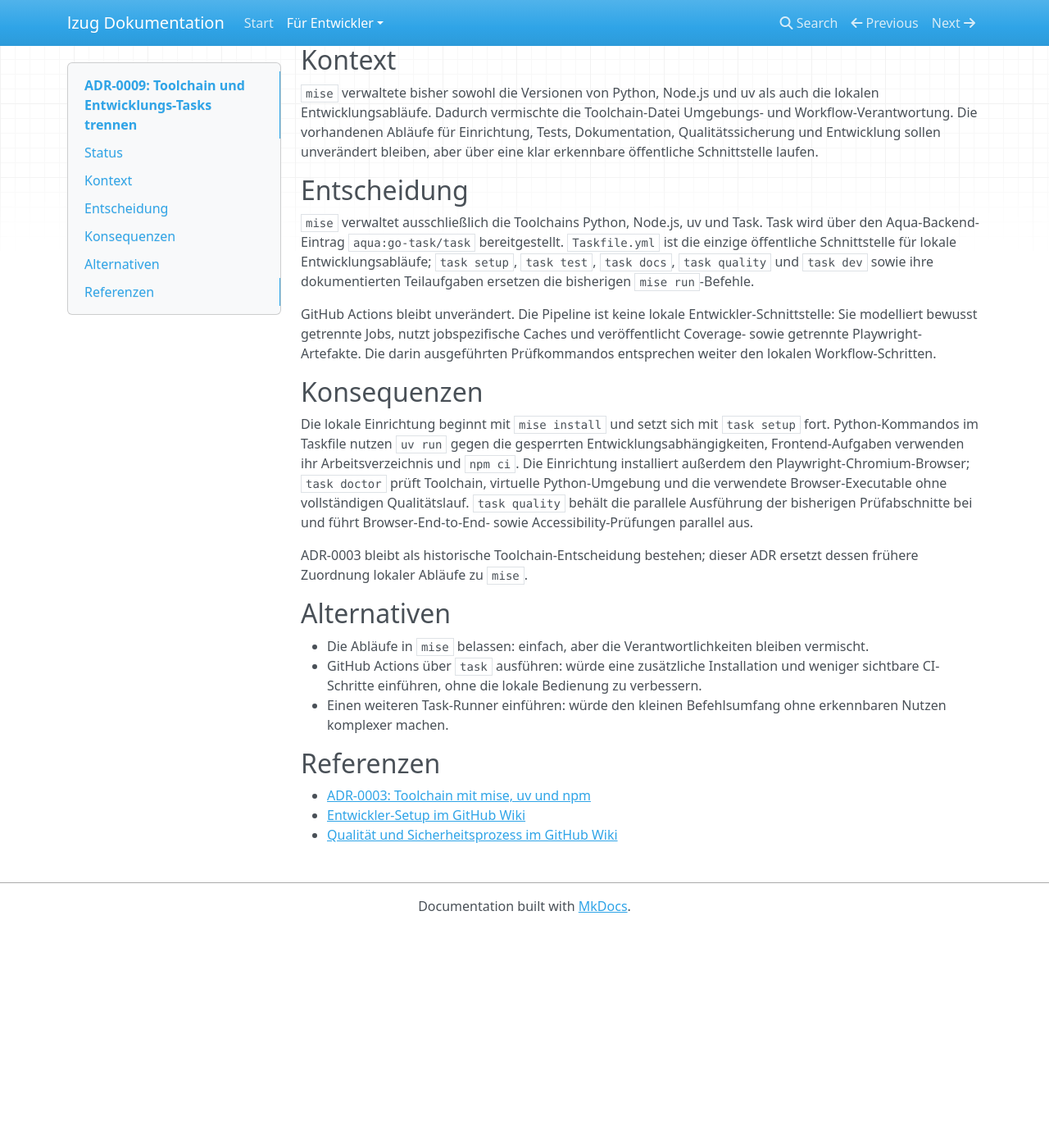
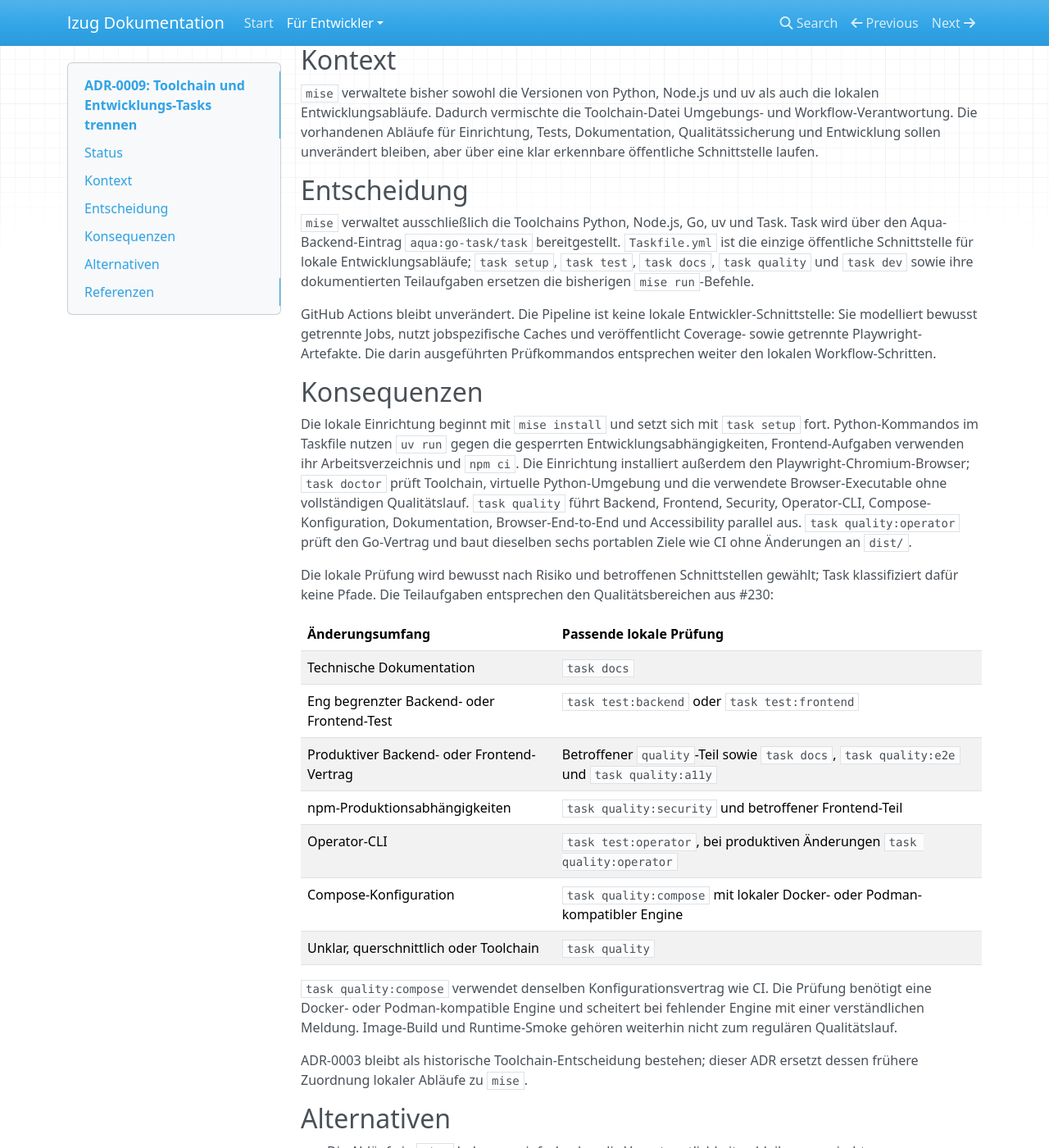
Before and after one commit to lxndrp/lzug, an MkDocs documentation site: the page built from docs/developers/decisions/0009-toolchain-und-entwicklungs-tasks.md, in a window 1280 px wide and 1400 px high, scrolled down 217 px. Shown: the whole window at 82% size. Built offline with MkDocs 1.6.1, drawn with Linux system fonts in a browser that asks for light colours; nearby versions of some CDN libraries; before the commit the page ends 1350 px from its top, so only the background shows below that.

Commit message:
Align local quality tasks with CI

```diff
--- a/docs/developers/decisions/0009-toolchain-und-entwicklungs-tasks.md
+++ b/docs/developers/decisions/0009-toolchain-und-entwicklungs-tasks.md
@@ -14,7 +14,7 @@ bleiben, aber über eine klar erkennbare öffentliche Schnittstelle laufen.
 
 ## Entscheidung
 
-`mise` verwaltet ausschließlich die Toolchains Python, Node.js, uv und Task.
+`mise` verwaltet ausschließlich die Toolchains Python, Node.js, Go, uv und Task.
 Task wird über den Aqua-Backend-Eintrag `aqua:go-task/task` bereitgestellt.
 `Taskfile.yml` ist die einzige öffentliche Schnittstelle für lokale
 Entwicklungsabläufe; `task setup`, `task test`, `task docs`, `task quality` und
@@ -35,9 +35,29 @@ gesperrten Entwicklungsabhängigkeiten, Frontend-Aufgaben verwenden ihr
 Arbeitsverzeichnis und `npm ci`. Die Einrichtung installiert außerdem den
 Playwright-Chromium-Browser; `task doctor` prüft Toolchain, virtuelle
 Python-Umgebung und die verwendete Browser-Executable ohne vollständigen
-Qualitätslauf. `task quality` behält die parallele Ausführung der bisherigen
-Prüfabschnitte bei und führt Browser-End-to-End- sowie Accessibility-Prüfungen
-parallel aus.
+Qualitätslauf. `task quality` führt Backend, Frontend, Security,
+Operator-CLI, Compose-Konfiguration, Dokumentation, Browser-End-to-End und
+Accessibility parallel aus. `task quality:operator` prüft den Go-Vertrag und
+baut dieselben sechs portablen Ziele wie CI ohne Änderungen an `dist/`.
+
+Die lokale Prüfung wird bewusst nach Risiko und betroffenen Schnittstellen
+gewählt; Task klassifiziert dafür keine Pfade. Die Teilaufgaben entsprechen den
+Qualitätsbereichen aus #230:
+
+| Änderungsumfang | Passende lokale Prüfung |
+| --- | --- |
+| Technische Dokumentation | `task docs` |
+| Eng begrenzter Backend- oder Frontend-Test | `task test:backend` oder `task test:frontend` |
+| Produktiver Backend- oder Frontend-Vertrag | Betroffener `quality`-Teil sowie `task docs`, `task quality:e2e` und `task quality:a11y` |
+| npm-Produktionsabhängigkeiten | `task quality:security` und betroffener Frontend-Teil |
+| Operator-CLI | `task test:operator`, bei produktiven Änderungen `task quality:operator` |
+| Compose-Konfiguration | `task quality:compose` mit lokaler Docker- oder Podman-kompatibler Engine |
+| Unklar, querschnittlich oder Toolchain | `task quality` |
+
+`task quality:compose` verwendet denselben Konfigurationsvertrag wie CI. Die
+Prüfung benötigt eine Docker- oder Podman-kompatible Engine und scheitert bei
+fehlender Engine mit einer verständlichen Meldung. Image-Build und Runtime-Smoke
+gehören weiterhin nicht zum regulären Qualitätslauf.
 
 ADR-0003 bleibt als historische Toolchain-Entscheidung bestehen; dieser ADR
 ersetzt dessen frühere Zuordnung lokaler Abläufe zu `mise`.
```
Also changed, not shown: README.md (+6 -0 lines), Taskfile.yml (+32 -1 lines), docs/developers/architecture/operator-auth-cli.md (+6 -5 lines), docs/developers/decisions/0003-toolchain-mise-uv-npm.md (+6 -1 lines), .mise.toml, 1 other file.
